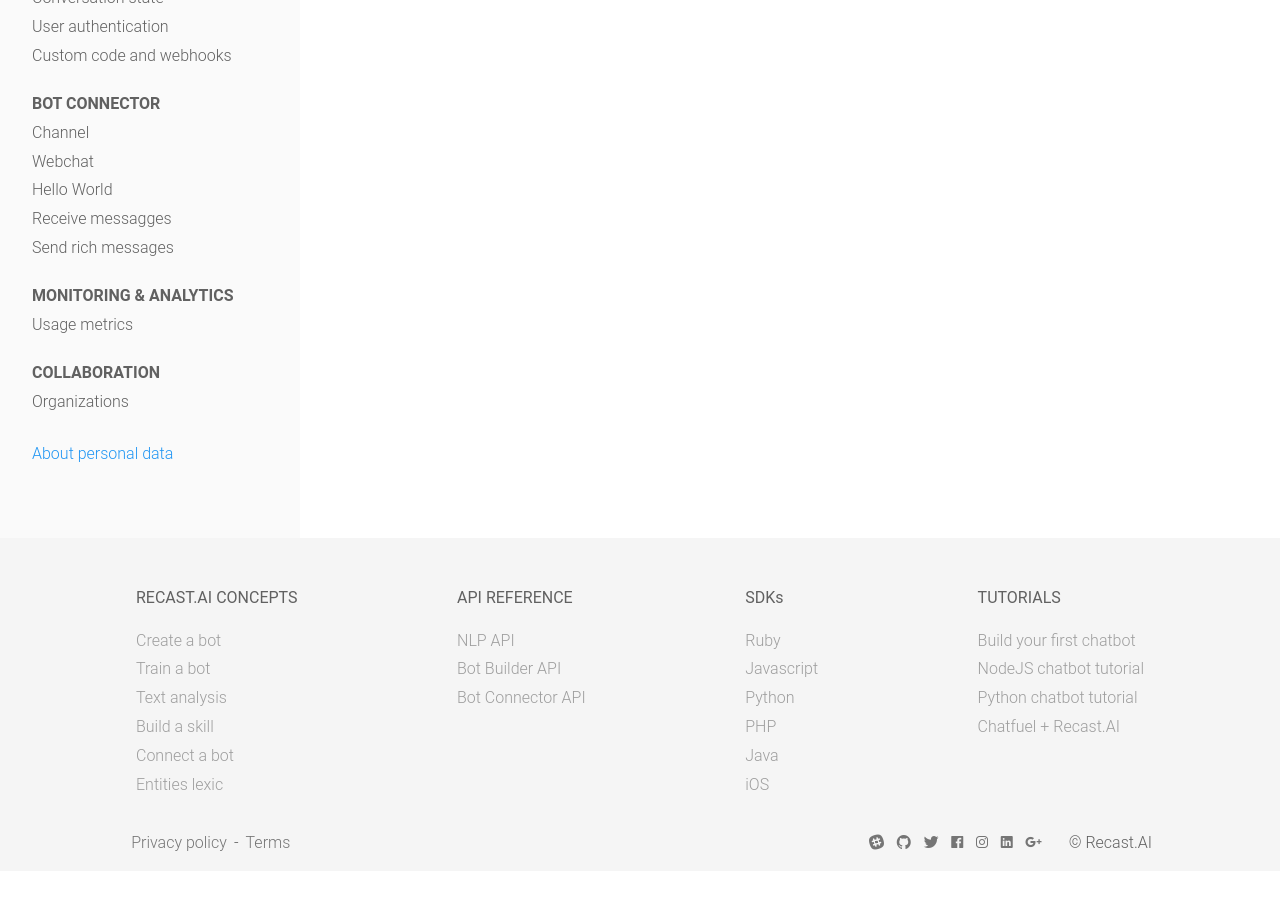
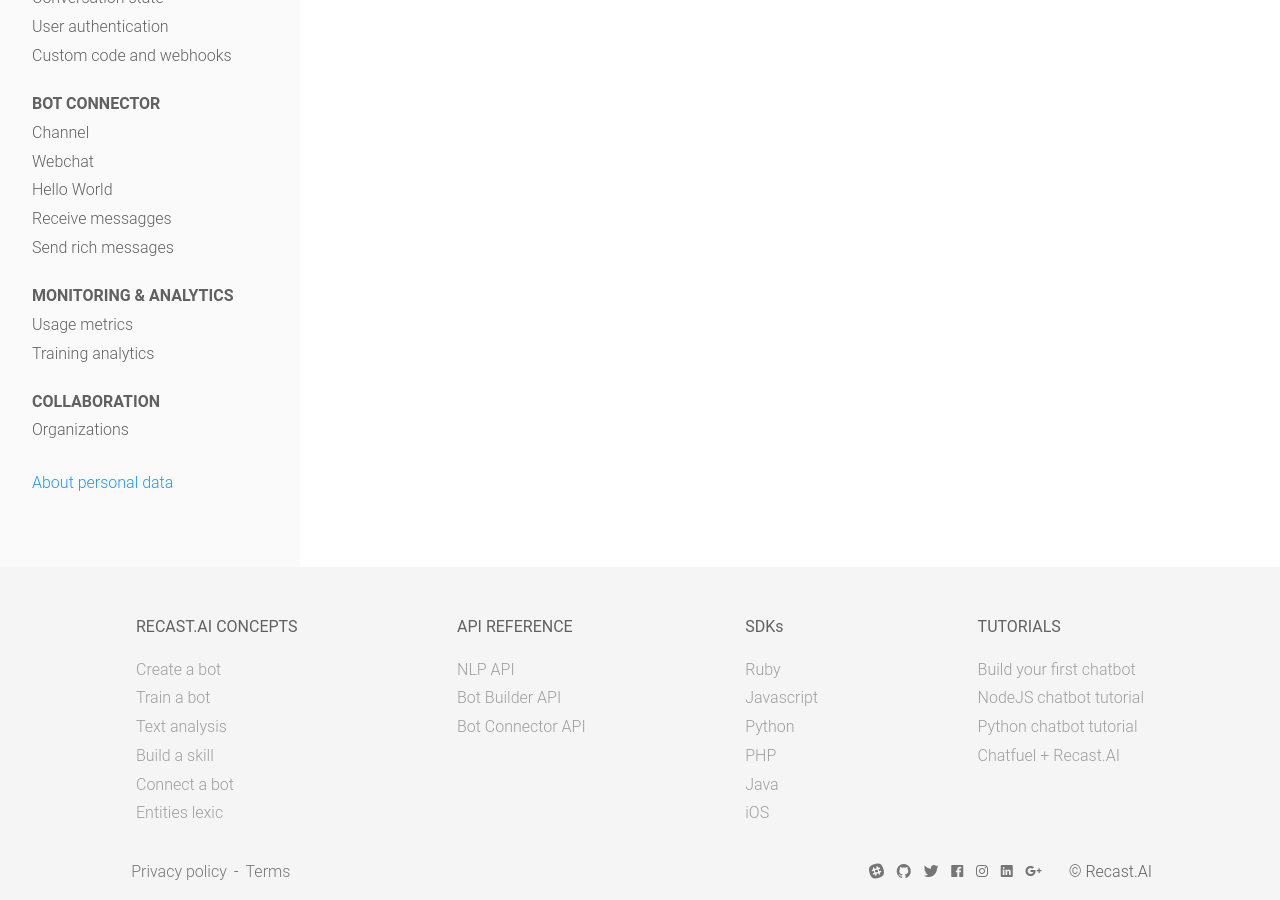
Before and after one commit to SAP-archive/docs, a Jekyll site: the page built from concepts/index.md, in a window 1280 px wide and 900 px high, scrolled down 822 px. Built offline with Jekyll 4.4.1, drawn with Linux system fonts in a browser that asks for light colours; nearby versions of some CDN libraries; a style sheet for code colours, icons or effects is not loaded; before the commit the page ends 1693 px from its top, so only the background shows below that.

Commit message:
Update monitor.yml

```diff
--- a/_data/monitor.yml
+++ b/_data/monitor.yml
@@ -3,3 +3,6 @@
 
 - title: Usage metrics
   url: /concepts/usage-metrics
+
+- title: Training analytics
+  url: /concepts/training-analytics
```
